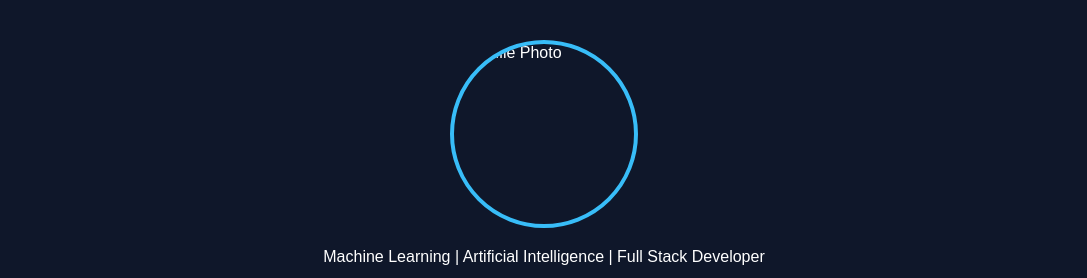
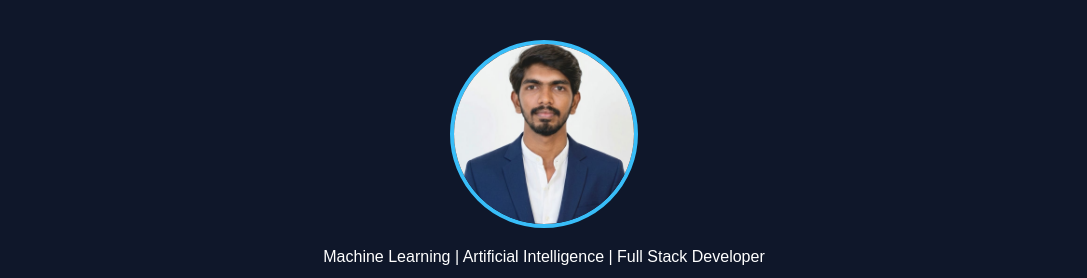
Before and after one commit to SyamReddy2004/Amigos, a plain HTML site: page index.html in a window 1280 px wide. Shown: the top 278 px of the page, without its empty margins (96-1183 px from the left). Drawn offline with Linux system fonts and the light colour scheme.

Commit message:
Update index.html

```diff
--- a/index.html
+++ b/index.html
@@ -12,7 +12,7 @@
 <body>
 
     <div class="container">
-        <img src="profile.jpg" alt="Profile Photo" class="profile-photo">
+        <img src="profile.png" alt="Profile Photo" class="profile-photo">
         <p style="text-align:center;">
             Machine Learning | Artificial Intelligence | Full Stack Developer
         </p>
```
